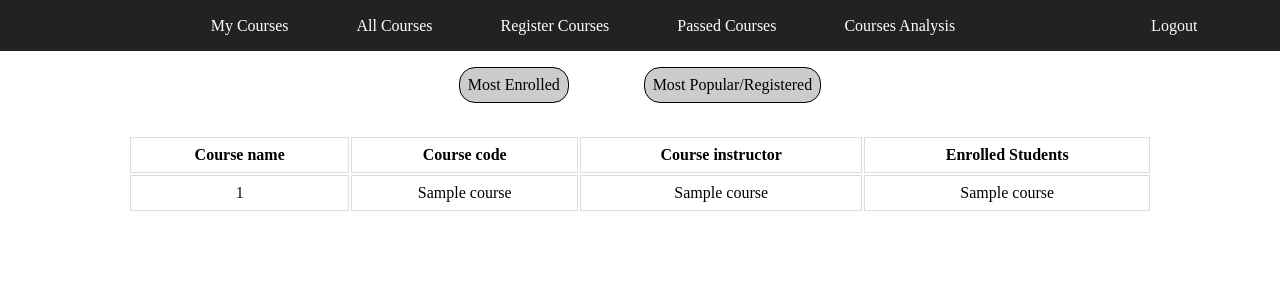
After one commit to jaafari-R/course-registration-system, a Flask app: template templates/courses_analysis.html in a window 1280 px wide. The commit adds this page. Shown: the top 300 px of the page. Run offline with Flask 3, Linux system fonts and the light colour scheme; the template is opened without the code that fills it: most values are stand-ins (such as "Sample title", 1, 10 or a date in 2020).

Commit message:
Implemented Analysis page

```diff
--- a/app.py
+++ b/app.py
@@ -88,10 +88,44 @@ def student_courses():
     if status == 'fail':
         return courses
 
-    return render_template('./courses.html', courses=courses,)
+    return render_template('./courses.html', courses=courses)
+
+
+# Analysis page
+@app.route('/analysis', methods=['GET'])
+def analysis():
+    if not verify_session(request):
+        return redirect(url_for('login_form'))
+
+    return render_template('./analysis.html')
+
+# Most Enrolled Courses
+@app.route('/analysis/most_enrolled', methods=['GET'])
+def most_enrolled():
+    if not verify_session(request):
+        return redirect(url_for('login_form'))
+
+    status, courses = course_reg_controller.get_courses_most_enrolled()
+
+    if status == 'fail':
+        return courses
+
+    return render_template('./courses_analysis.html', courses=courses)
+
+# Most Popular Courses
+@app.route('/analysis/most_popular', methods=['GET'])
+def most_popular():
+    if not verify_session(request):
+        return redirect(url_for('login_form'))
+
+    status, courses = course_reg_controller.get_courses_most_popular()
+
+    if status == 'fail':
+        return courses
+
+    return render_template('./courses_analysis.html', courses=courses, most_popular=True)
 
 # -- Student Registration / Login / Logout -- #
-
 
 # Register Form
 @app.route('/signup', methods=['GET'])
--- /dev/null
+++ b/static/css/analysis.css
@@ -0,0 +1,15 @@
+.analysis {
+    padding-inline: 30%;
+    display: flex;
+    justify-content: space-evenly;
+    margin-bottom: 2em;
+}
+
+.analysis a {
+    padding: 0.5em;
+    background-color: #ccc;
+    border: solid black 0.1em;
+    border-radius: 1em;
+    text-decoration: none;
+    color: black;
+}
--- /dev/null
+++ b/templates/analysis.html
@@ -0,0 +1,11 @@
+{% extends "layout.html" %}
+
+{% block content %}
+    <link rel="stylesheet" type="text/css" href="{{ url_for('static', filename='css/analysis.css') }}">
+    <div class='analysis'>
+        <a href="/analysis/most_enrolled">Most Enrolled</a>
+        <a href="/analysis/most_popular">Most Popular/Registered</a>
+    </div>
+
+    {% block sub_content %}{% endblock %}
+{% endblock %}
--- a/templates/course.html
+++ b/templates/course.html
@@ -11,5 +11,4 @@
         {% endfor %}
     </h3>
     <h4>Description: {{course[2]}}</h4>
-
-{% endblock %}x
+{% endblock %}
--- /dev/null
+++ b/templates/courses_analysis.html
@@ -0,0 +1,36 @@
+{% extends "analysis.html" %}
+
+{% block sub_content %}
+    <link rel="stylesheet" type="text/css" href="{{ url_for('static', filename='css/table.css') }}">
+
+    <table id="courses">
+        <tr>
+                <th>Course name</th>
+                <th>Course code</th>
+                <th>Course instructor</th>
+                {% if most_popular %}
+                <th>Registeration Count</th>
+                {% else %}
+                <th>Enrolled Students</th>
+                {% endif %}
+            </form>
+        </tr>
+
+        {% for course in courses %}
+            <tr>
+                <td><a href="/courses?code={{course[1]}}">{{course[0]}}</a></td>
+                <td>{{course[1]}}</td>
+                <td>{{course[2]}}</td>
+                <td>{{course[3]}}</td>
+                {% if register %}
+                    <td>
+                        <form action="/course/register", method="POST">
+                            <input type="hidden" name="course_code" value="{{ course[1] }}">
+                            <button>Register Course</button>
+                        </form>
+                    </td>
+                {% endif %}
+            </tr>
+        {% endfor %}
+    </table>
+{% endblock %}
--- a/templates/layout.html
+++ b/templates/layout.html
@@ -14,6 +14,7 @@
             <a href="/">All Courses</a>
             <a href="/courses/register">Register Courses</a>
             <a href="/student/passed">Passed Courses</a>
+            <a href="/analysis">Courses Analysis</a>
         </div>
         <div class="logout">
             <a href="/signout">Logout</a>
@@ -21,7 +22,7 @@
     </nav>
     <div id="content">
         <div class="content">
-        {% block content %}{% endblock %}
+            {% block content %}{% endblock %}
         </div>
     </div>
 </body>
```
Also changed, not shown: controller/course_registeration.py (+18 -0 lines), model/course_registration.py (+10 -12 lines).
